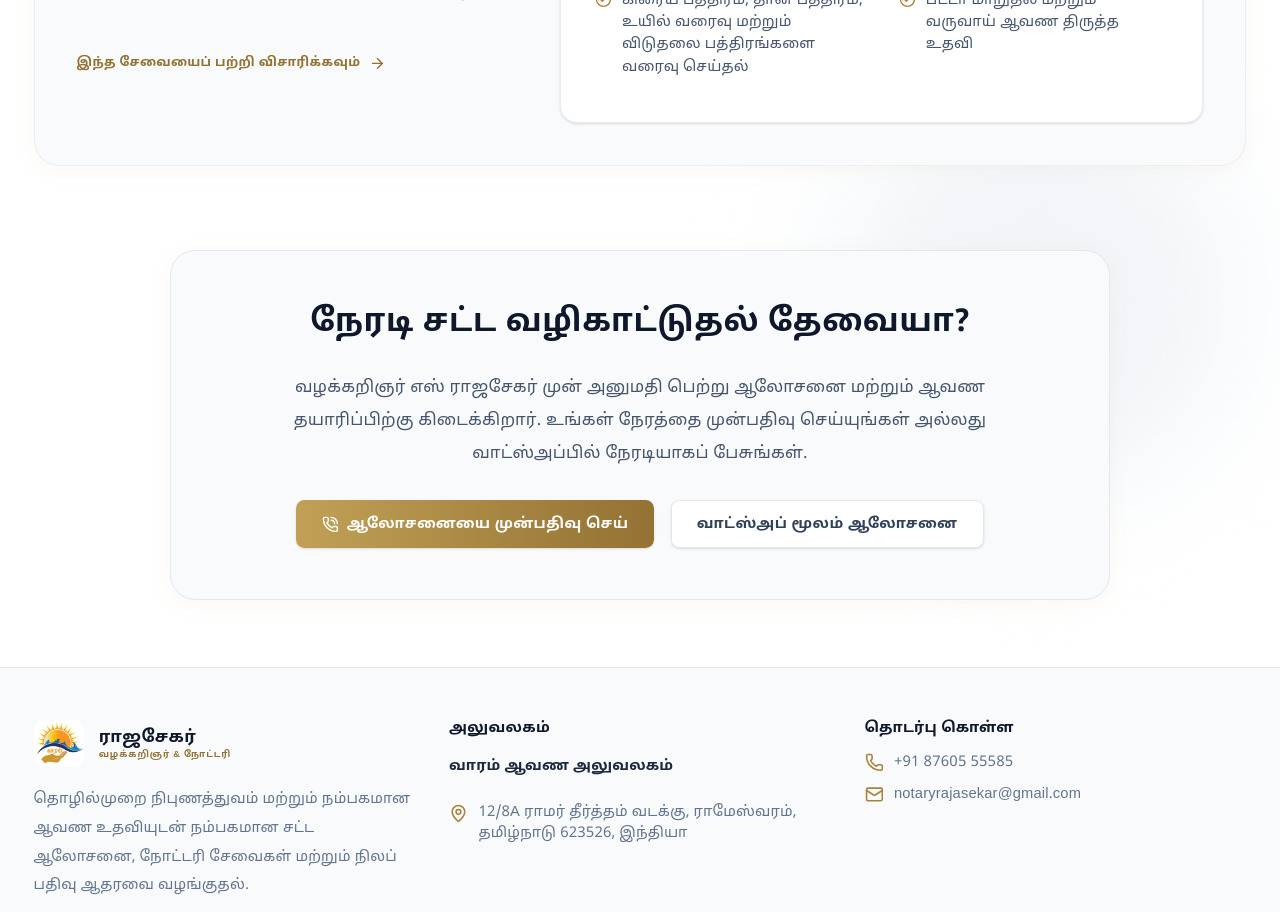
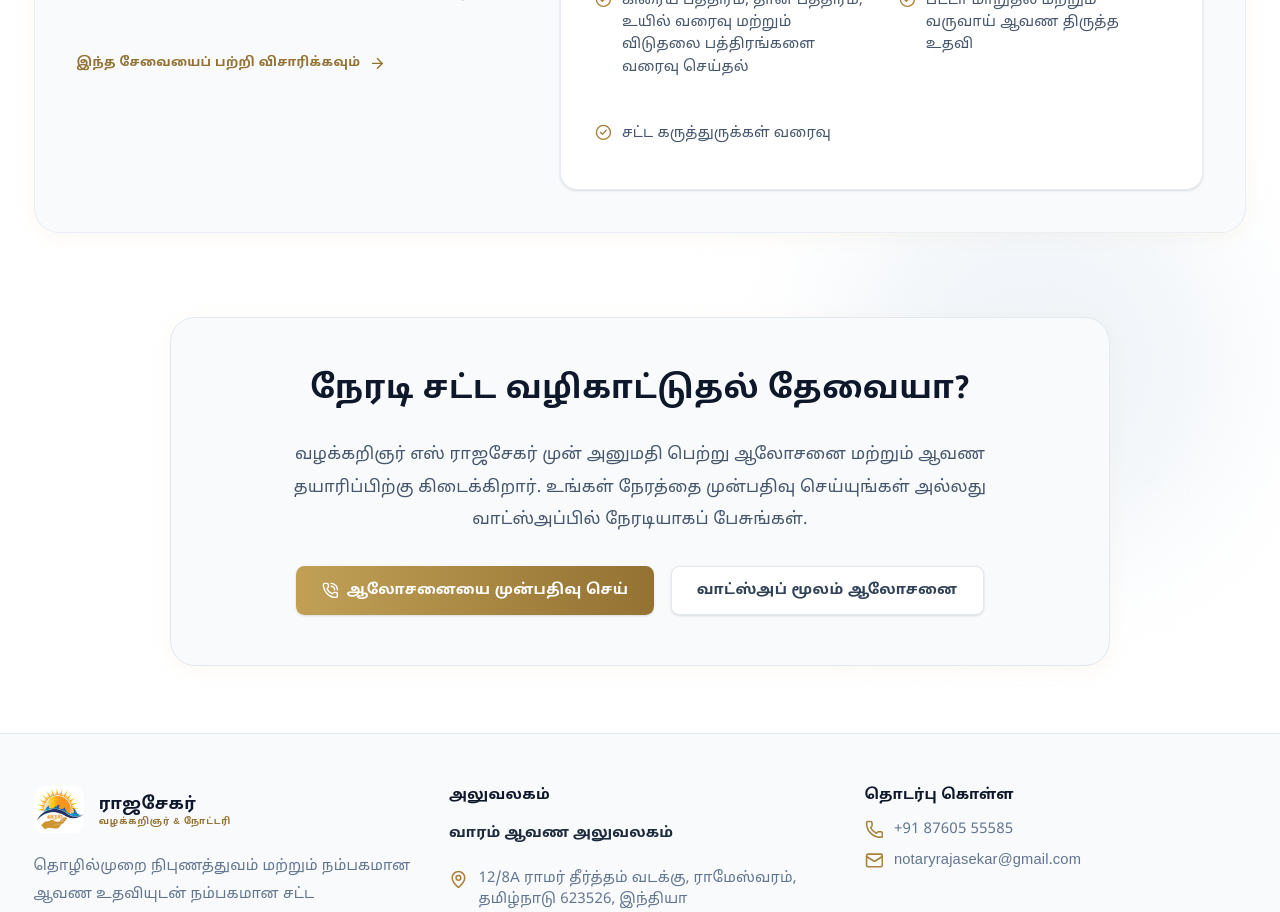
Before and after one commit to Sasmith05/Waram, a Next.js app: page /services in a window 1280 px wide. Shown: the part 1700-2612 px from the top of the page. Built offline with nearby package versions, Linux system fonts and the light colour scheme; a web font is replaced by a local one.

Commit message:
Add 'சட்ட கருத்துருக்கள் வரைவு' to Tamil land registration service items

```diff
--- a/src/locales/translations.ts
+++ b/src/locales/translations.ts
@@ -286,7 +286,8 @@ export const translations = {
             "பட்டா மற்றும் சொத்து உரிமை சரிபார்ப்பு அறிக்கைகள்",
             "முத்திரை தாள் கட்டண கணக்கீடு மற்றும் சார்-பதிவாளர் முன்பதிவு செய்தல்",
             "கிரைய பத்திரம், தான பத்திரம், உயில் வரைவு மற்றும் விடுதலை பத்திரங்களை வரைவு செய்தல்",
-            "பட்டா மாறுதல் மற்றும் வருவாய் ஆவண திருத்த உதவி"
+            "பட்டா மாறுதல் மற்றும் வருவாய் ஆவண திருத்த உதவி",
+            "சட்ட கருத்துருக்கள் வரைவு"
           ]
         }
       }
```
